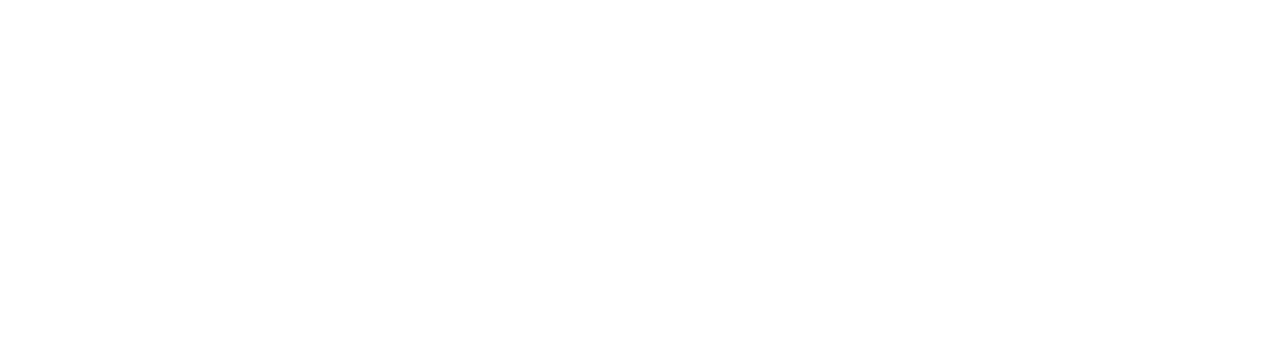
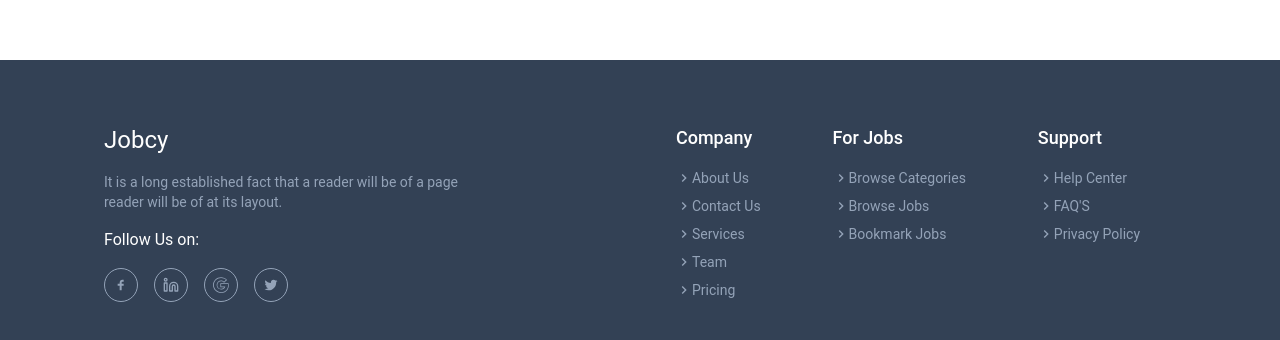
Before and after one commit to refugedesigns/jobcy, a Next.js app in the folder client/: page / in a window 1280 px wide. Shown: the part 849-1189 px from the top of the page. Before the commit the page ends 909 px from the top, so only its background shows below. Built offline with nearby package versions, Linux system fonts and the light colour scheme.

Commit message:
completed footer section

```diff
--- /dev/null
+++ b/client/app/components/Footer/Footer.tsx
@@ -0,0 +1,61 @@
+"use client";
+import React from "react";
+import { Box, Grid, IconButton, Typography } from "@mui/material";
+import { TiSocialFacebook } from "react-icons/ti";
+import { FiLinkedin } from "react-icons/fi";
+import { SlSocialGoogle } from "react-icons/sl";
+import { AiOutlineTwitter } from "react-icons/ai";
+import footerLinks from "@/data/footerLinks.json";
+import LinkSection from "./LinkSection";
+
+const Footer = () => {
+  return (
+    <Box className="bg-slate-700 text-slate-400">
+      <Grid container maxWidth="lg" className="w-full mx-auto py-16 space-y-10 md:space-y-0 px-[10%] xl:px-[5%]">
+        <Grid item md={6} justifyContent="flex-end" className="mx-auto">
+          <Box>
+            <Typography variant="h5" className="text-white">
+              Jobcy
+            </Typography>
+            <Typography variant="body2" className="py-4 max-w-sm">
+              It is a long established fact that a reader will be of a page
+              reader will be of at its layout.
+            </Typography>
+          </Box>
+          <Box>
+            <Typography className="text-white">Follow Us on: </Typography>
+            <Box className="space-x-4 mt-4">
+              <IconButton className="border border-solid border-slate-400 hover:bg-white">
+                <TiSocialFacebook className="text-slate-400 h-4 w-4" />
+              </IconButton>
+              <IconButton className="border border-solid border-slate-400 hover:bg-white">
+                <FiLinkedin className="text-slate-400 h-4 w-4" />
+              </IconButton>
+              <IconButton className="border border-solid border-slate-400 hover:bg-white">
+                <SlSocialGoogle className="text-slate-400 h-4 w-4" />
+              </IconButton>
+              <IconButton className="border border-solid border-slate-400 hover:bg-white">
+                <AiOutlineTwitter className="text-slate-400 h-4 w-4" />
+              </IconButton>
+            </Box>
+          </Box>
+        </Grid>
+        <Grid
+          item
+          container
+          md={6}
+          className="mx-auto"
+          justifyContent="space-around"
+        >
+          {footerLinks.map((footerLink, index) => (
+            <Grid key={index} item>
+              <LinkSection title={footerLink.title} links={footerLink.links} />
+            </Grid>
+          ))}
+        </Grid>
+      </Grid>
+    </Box>
+  );
+};
+
+export default Footer;
--- /dev/null
+++ b/client/app/components/Footer/FooterLink.tsx
@@ -0,0 +1,20 @@
+import React from "react";
+import Link from "next/link";
+import { MdKeyboardArrowRight } from "react-icons/md";
+import { Typography } from "@mui/material";
+
+type Props = {
+  title: string;
+  href: string;
+};
+
+function FooterLink({ title, href }: Props) {
+  return (
+    <Link href={href} className="flex items-center hover:text-white">
+      <MdKeyboardArrowRight />
+      <Typography variant="body2">{title}</Typography>
+    </Link>
+  );
+}
+
+export default FooterLink;
--- /dev/null
+++ b/client/app/components/Footer/LinkSection.tsx
@@ -0,0 +1,27 @@
+import React from 'react'
+import FooterLink from './FooterLink'
+import { Typography, Box } from '@mui/material';
+
+type Props = {
+    title: string;
+    links: Array<{title: string, href: string}>;
+}
+
+const LinkSection = ({title, links}: Props) => {
+  return (
+        <Box className="space-y-4">
+        <Typography variant='h6' className='text-lg text-white'>{title}</Typography>
+        <Box className="space-y-2">
+            {links.map((link, index) => (
+                <FooterLink
+                key={index}
+                title={link.title}
+                href={link.href}
+                />
+            ))}
+        </Box>
+        </Box>
+  )
+}
+
+export default LinkSection
--- a/client/app/layout.tsx
+++ b/client/app/layout.tsx
@@ -1,10 +1,11 @@
-"use client";
+"use client"
 import "./globals.css";
 import { Inter } from "next/font/google";
-import Header from "./components/Header/Header";
 import { StyledEngineProvider } from "@mui/material";
 import { ThemeProvider, CssBaseline } from "@mui/material";
 import theme from "@/theme/theme";
+import Header from "./components/Header/Header";
+import Footer from "./components/Footer/Footer";
 
 const inter = Inter({ subsets: ["latin"] });
 
@@ -27,6 +28,7 @@
           <body className={inter.className}>
             <Header />
             {children}
+            <Footer />
           </body>
         </ThemeProvider>
       </StyledEngineProvider>
--- /dev/null
+++ b/client/data/footerLinks.json
@@ -0,0 +1,61 @@
+[
+    {
+        "title": "Company",
+        "links": [
+        {
+            "title": "About Us",
+            "href": "/about"
+        },
+        {
+            "title": "Contact Us",
+            "href": "/contact"
+        },
+        {
+            "title": "Services",
+            "href": "/services"
+        },
+        {
+            "title": "Team",
+            "href": "/team"
+        },
+        {
+            "title": "Pricing",
+            "href": "/pricing"
+        }
+        ]
+    },
+    {
+        "title": "For Jobs",
+        "links": [
+            {
+                "title": "Browse Categories",
+                "href": "/categories"
+            },
+            {
+                "title": "Browse Jobs",
+                "href": "/jobs"
+            },
+            {
+                "title": "Bookmark Jobs",
+                "href": "/bookmark-jobs"
+            }
+        ]
+    },
+    {
+        "title": "Support",
+        "links":[
+            {
+                "title": "Help Center",
+                "href": "/help"
+            },
+            {
+                "title": "FAQ'S",
+                "href": "/faqs"
+            },
+            {
+                "title": "Privacy Policy",
+                "href": "/privacy-policy"
+            }
+        ]
+    }
+]
```
Also changed, not shown: package.json (added, +13 -0 lines).
